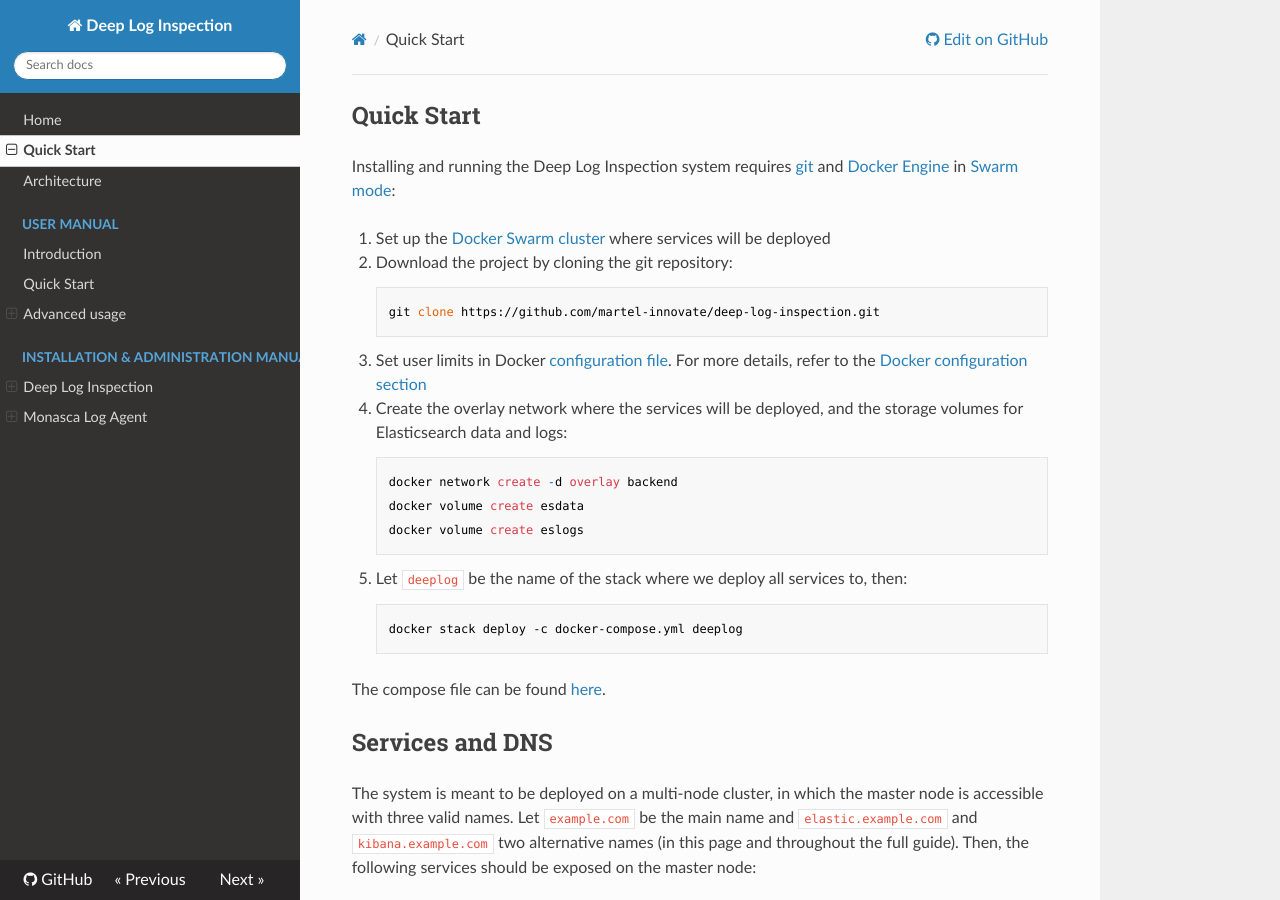
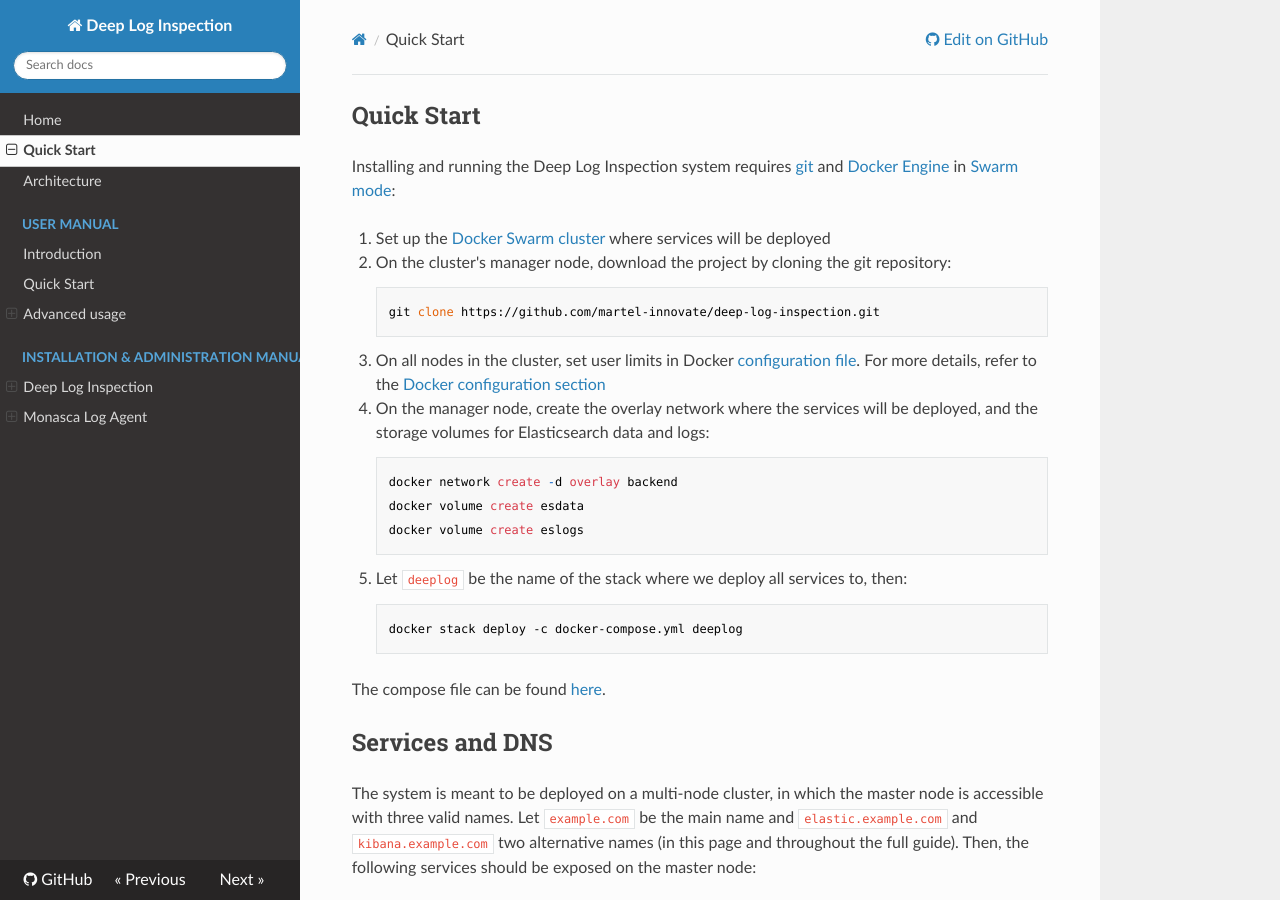
Before and after one commit to martel-innovate/deep-log-inspection, an MkDocs documentation site: the page built from doc/quickstart.md, in a window 1280 px wide and 900 px high. Built offline with MkDocs 1.6.1, drawn with Linux system fonts in a browser that asks for light colours; nearby versions of some CDN libraries; old or Windows-style settings are respelled for this version of MkDocs.

Commit message:
detailed on which nodes installation steps have to taken

```diff
--- a/doc/quickstart.md
+++ b/doc/quickstart.md
@@ -2,12 +2,12 @@
 Installing and running the Deep Log Inspection system requires [git](https://git-scm.com/book/en/v2/Getting-Started-Installing-Git) and [Docker Engine](https://www.docker.com/) in [Swarm mode](https://docs.docker.com/engine/swarm/):
 
 1. Set up the [Docker Swarm cluster](https://docs.docker.com/get-started/part4/#create-a-cluster) where services will be deployed
-2. Download the project by cloning the git repository:
+2. On the cluster's manager node, download the project by cloning the git repository:
 
         git clone https://github.com/martel-innovate/deep-log-inspection.git
 
-3. Set user limits in Docker [configuration file](https://github.com/martel-innovate/deep-log-inspection/blob/master/log-server/config/docker.service). For more details, refer to the [Docker configuration section](docker.md)
-4. Create the overlay network where the services will be deployed, and the storage volumes for Elasticsearch data and logs:
+3. On all nodes in the cluster, set user limits in Docker [configuration file](https://github.com/martel-innovate/deep-log-inspection/blob/master/log-server/config/docker.service). For more details, refer to the [Docker configuration section](docker.md)
+4. On the manager node, create the overlay network where the services will be deployed, and the storage volumes for Elasticsearch data and logs:
 
         docker network create -d overlay backend
         docker volume create esdata
```
